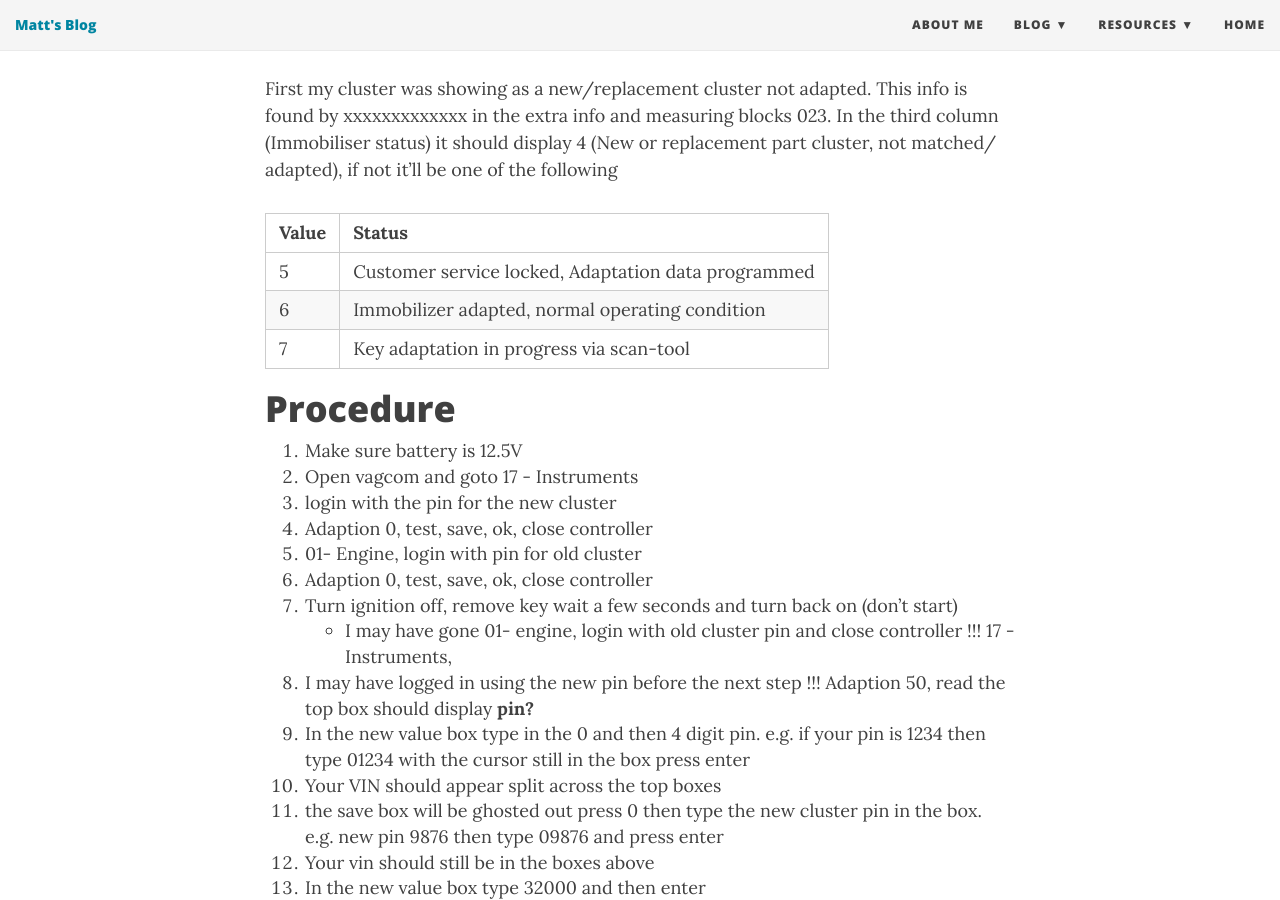
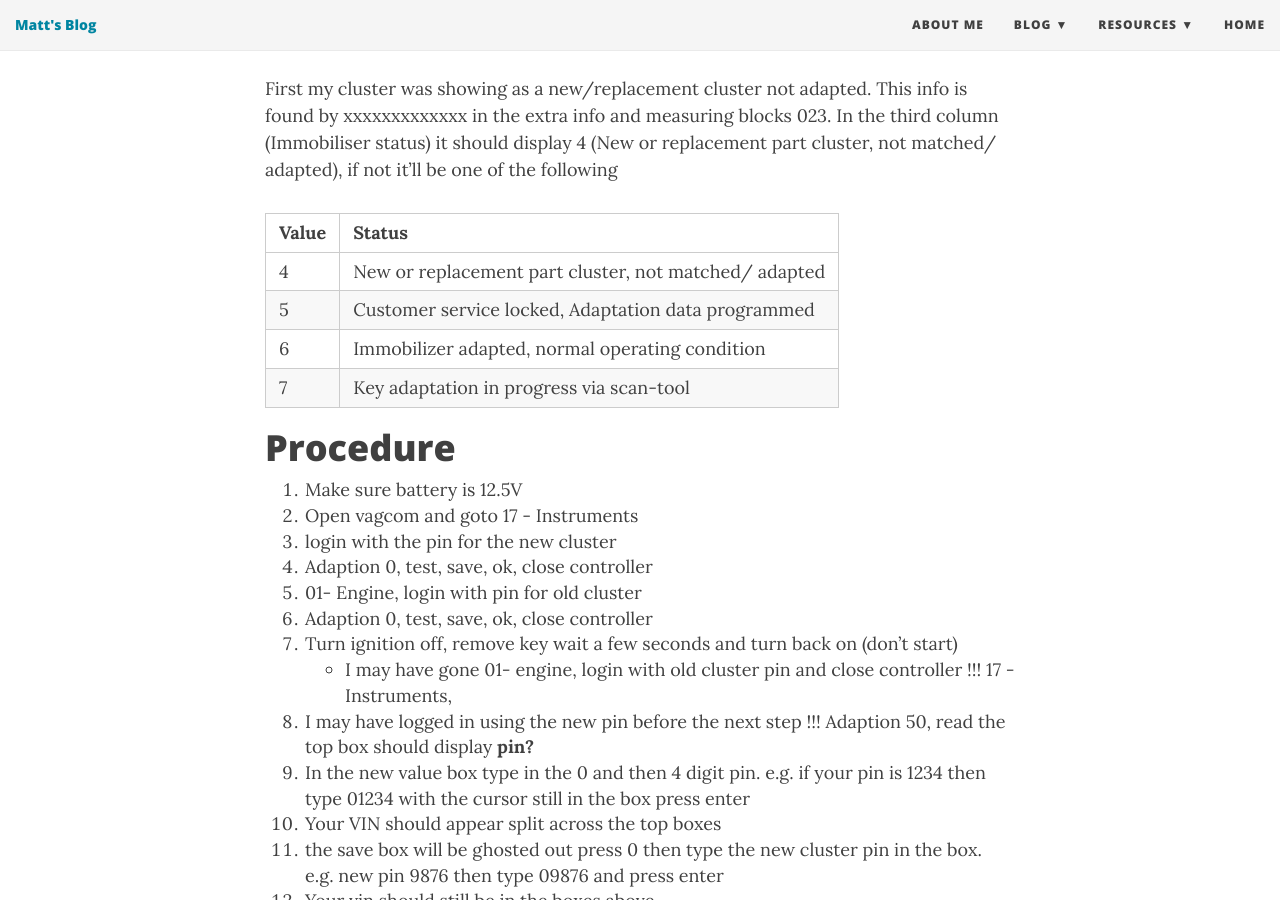
Before and after one commit to matt2005/matt2005.github.io, a Jekyll site: the page built from _posts/2012-11-07-audi-tt-dashpod-replacement-8n2-920-930-c.md, in a window 1280 px wide and 900 px high, scrolled down 1130 px. Built offline with Jekyll 4.4.1, drawn with Linux system fonts in a browser that asks for light colours; nearby versions of some CDN libraries.

```diff
--- a/_posts/2012-11-07-audi-tt-dashpod-replacement-8n2-920-930-c.md
+++ b/_posts/2012-11-07-audi-tt-dashpod-replacement-8n2-920-930-c.md
@@ -21,11 +21,12 @@
 First my cluster was showing as a new/replacement cluster not adapted. This info is found by xxxxxxxxxxxxx in the extra info and measuring blocks 023.
 In the third column (Immobiliser status) it should display 4 (New or replacement part cluster, not matched/ adapted), if not it'll be one of the following
 
-| Value | Status                                              |
-| ----- | --------------------------------------------------- |
-| 5     | Customer service locked, Adaptation data programmed |
-| 6     | Immobilizer adapted, normal operating condition     |
-| 7     | Key adaptation in progress via scan-tool            |
+| Value | Status                                                |
+| ----- | ----------------------------------------------------- |
+| 4     | New or replacement part cluster, not matched/ adapted |
+| 5     | Customer service locked, Adaptation data programmed   |
+| 6     | Immobilizer adapted, normal operating condition       |
+| 7     | Key adaptation in progress via scan-tool              |
 
 # Procedure
 
```
